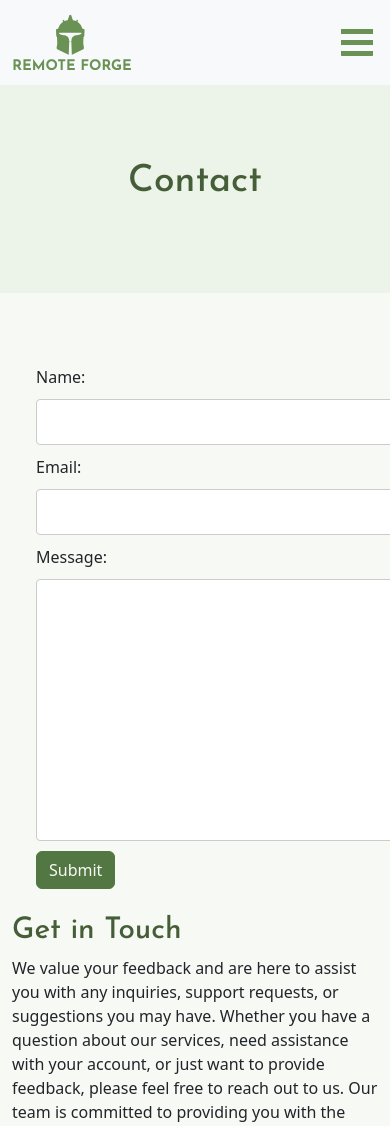
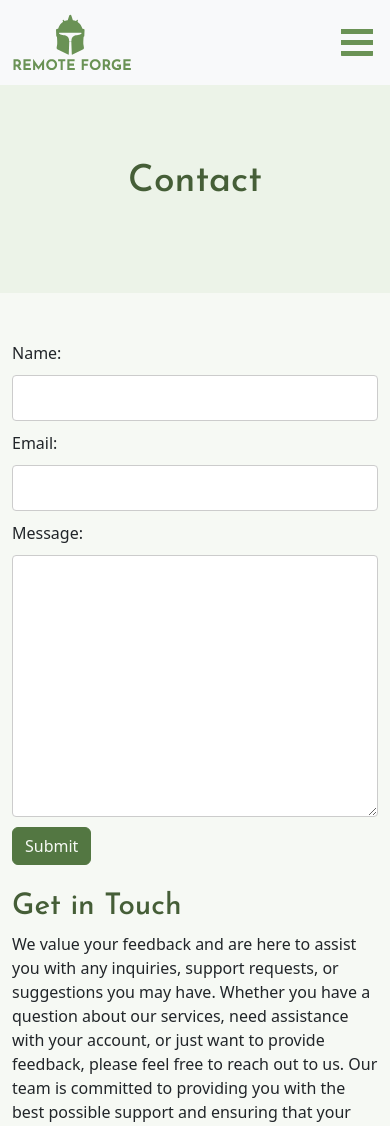
Before and after one commit to patrickhladun/remote-forge, a Django app: page /contact/ in a window 390 px wide; the page is wider, and only the part inside the window is pictured. Shown: the top 1126 px of that part. Run offline with Django 5.2, Linux system fonts and the light colour scheme; some libraries are stand-ins or nearby versions.

Commit message:
fix: remove side margins and add bottom margin

```diff
--- a/apps/base/templates/base/contact.html
+++ b/apps/base/templates/base/contact.html
@@ -12,7 +12,7 @@
     <section class="bg-brand-50">
       <div class="container py-5">
         <div class="row">
-          <div class="col-md-6 m-4 m-md-0">
+          <div class="col-md-6 mb-4">
             <form method="post">
               {% csrf_token %}
               {{ form.media }}
```
